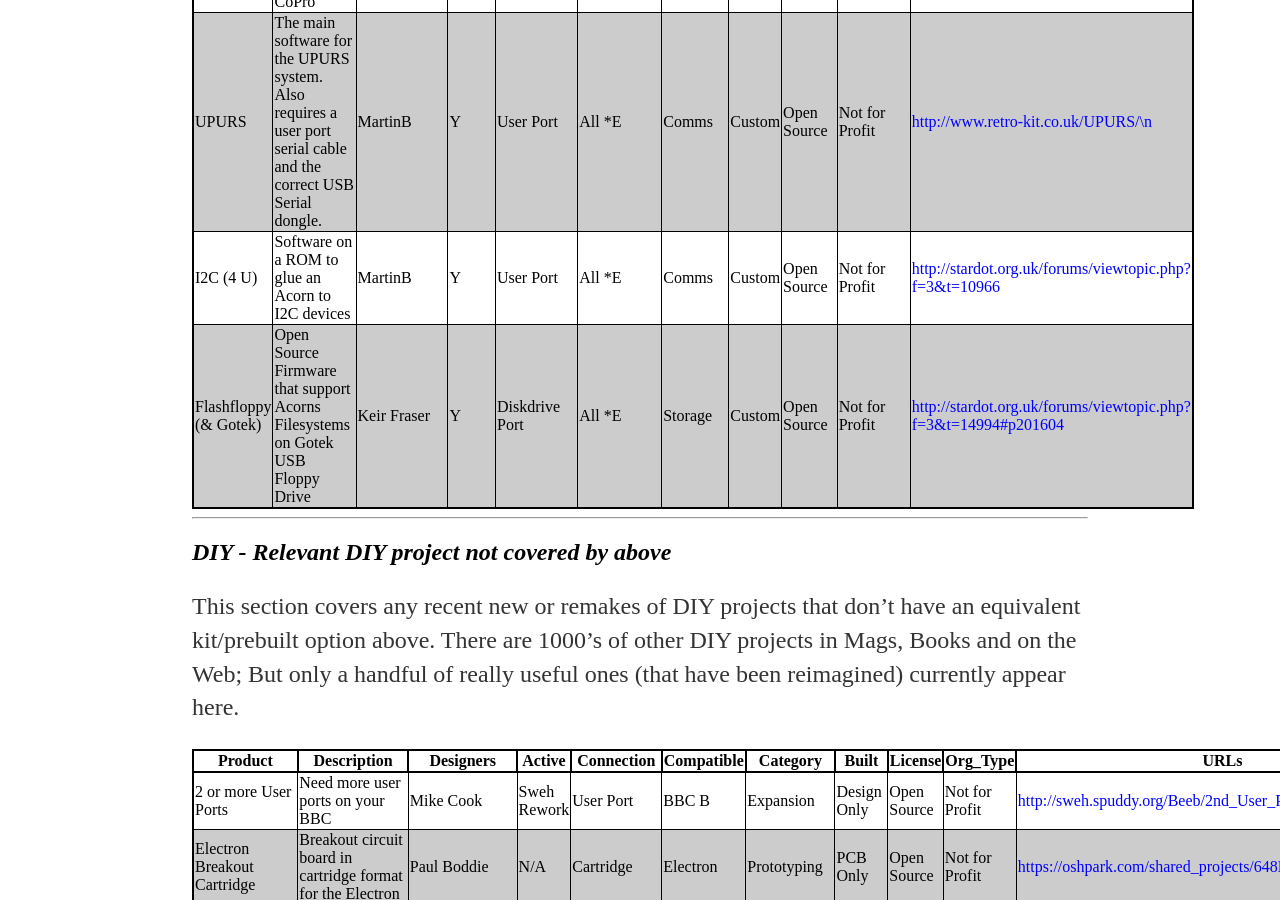
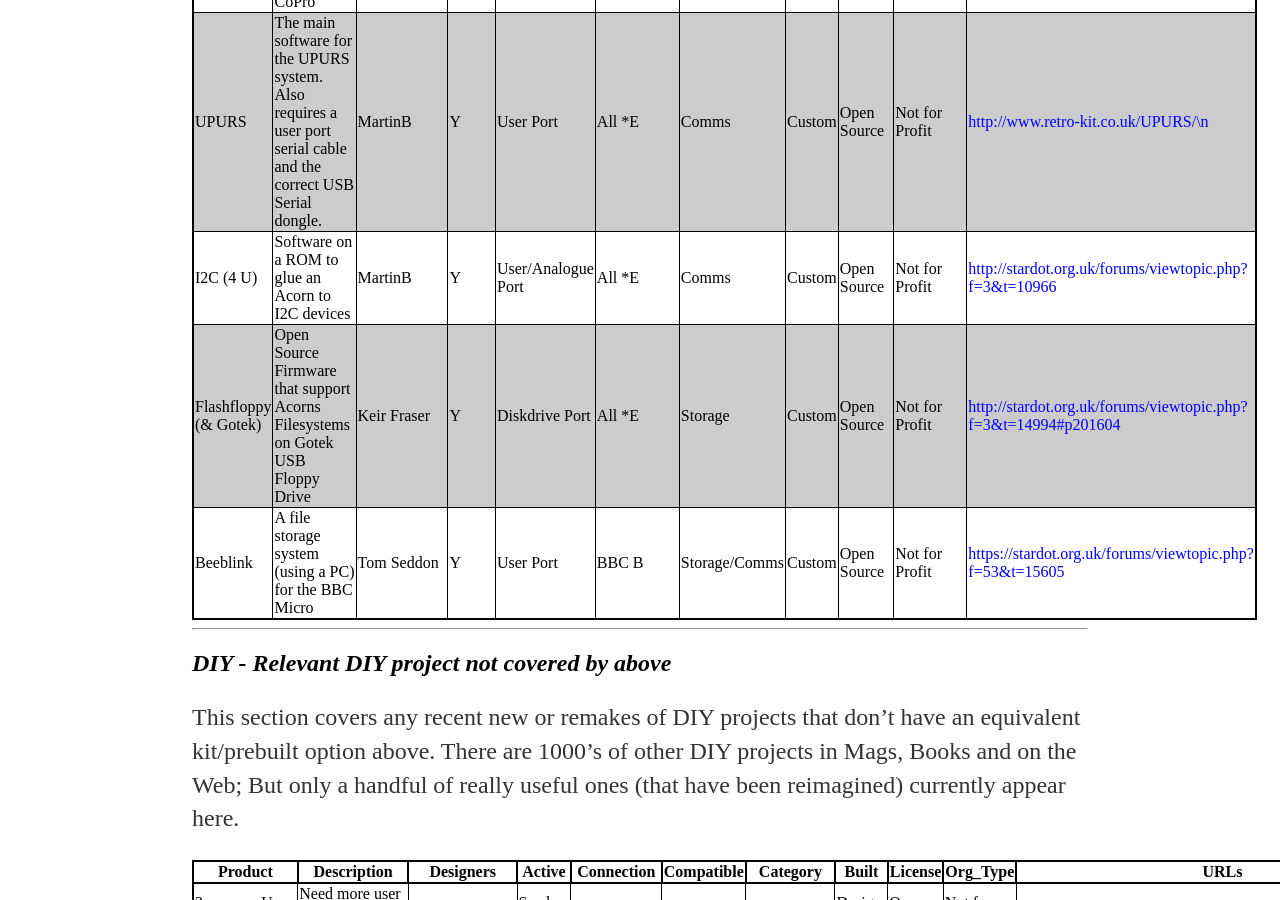
Before and after one commit to elminster/elminster.github.io, a Jekyll site: the page built from hardware.md, in a window 1280 px wide and 900 px high, scrolled down 5604 px. Built offline with Jekyll 4.4.1, drawn with Linux system fonts in a browser that asks for light colours.

Commit message:
- Added Beeblink - I2C now supporting Analogue Port

```diff
--- a/hardware.md
+++ b/hardware.md
@@ -124,9 +124,9 @@
 |---------|-------------|-----------|--------|------------|------------|----------|-------|---------|----------|------|
 | PiTube | RPi Software + 5v Step down design to turn RPi into a CoPro | Hoglet/BigEd | Y | N/A | ALL *E | CoPro | Custom | Open Source | Not for Profit | <https://github.com/hoglet67/PiTubeDirect> |
 | UPURS | The main software for the UPURS system. Also requires a user port serial cable and the correct USB Serial dongle. | MartinB | Y | User Port | All *E | Comms | Custom | Open Source | Not for Profit | <http://www.retro-kit.co.uk/UPURS/\n> |
-| I2C (4 U) | Software on a ROM to glue an Acorn to I2C devices | MartinB | Y | User Port | All *E | Comms | Custom | Open Source | Not for Profit | <http://stardot.org.uk/forums/viewtopic.php?f=3&t=10966> |
+| I2C (4 U) | Software on a ROM to glue an Acorn to I2C devices | MartinB | Y | User/Analogue Port | All *E | Comms | Custom | Open Source | Not for Profit | <http://stardot.org.uk/forums/viewtopic.php?f=3&t=10966> |
 | Flashfloppy (& Gotek) | Open Source Firmware that support Acorns Filesystems on Gotek USB Floppy Drive | Keir Fraser | Y | Diskdrive Port | All *E | Storage | Custom | Open Source | Not for Profit | <http://stardot.org.uk/forums/viewtopic.php?f=3&t=14994#p201604> |
-
+| Beeblink | A file storage system (using a PC) for the BBC Micro | Tom Seddon | Y | User Port | BBC B | Storage/Comms | Custom | Open Source | Not for Profit | <https://stardot.org.uk/forums/viewtopic.php?f=53&t=15605> |
 
 ***
 ## _**DIY - Relevant DIY project not covered by above**_
```
